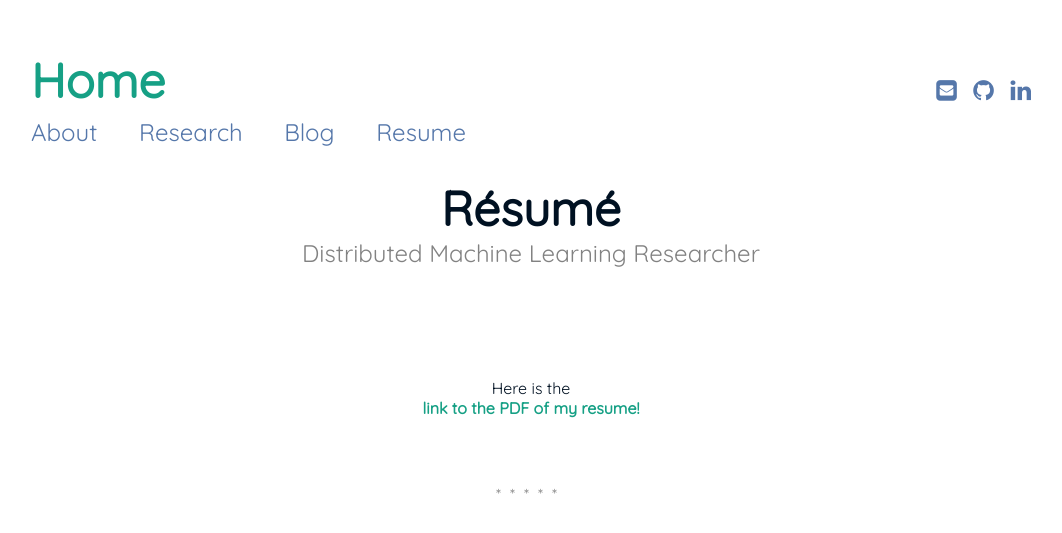
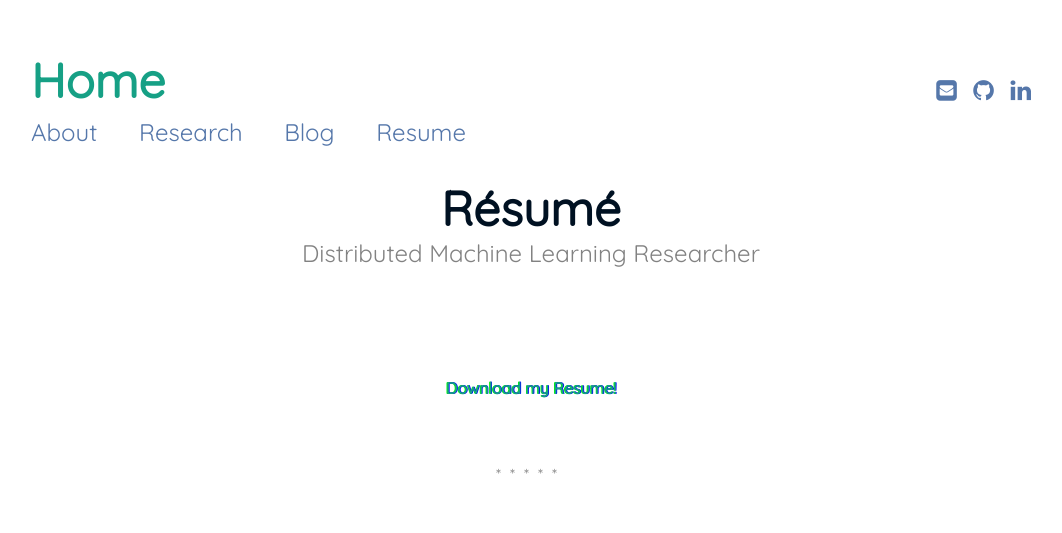
Before and after one commit to sawansinghmahara/sawansinghmahara.github.io, a Jekyll site: the page built from pages/resume.md, in a window 1280 px wide. Shown: the top 533 px of the page, without its empty margins (109-1171 px from the left). Built offline with Jekyll 4.4.1, drawn with Linux system fonts in a browser that asks for light colours.

Commit message:
Added Glitch Effect to Resume download button

```diff
--- a/pages/resume.md
+++ b/pages/resume.md
@@ -5,6 +5,6 @@ subtitle: Distributed Machine Learning Researcher
 ---
 <br>
 <br>
-<center>Here is the </center>
-<center><a href="{{ '/assets/SawanCV.pdf' | prepend: site.baseurl }}"><strong> link to the PDF of my resume! </strong></a> </center>
+<center><a href="{{ '/assets/SawanCV.pdf' | prepend: site.baseurl }}"><strong> Download my Resume! </strong></a> </center>
 <br>
+<script> document.getElementsByTagName('strong')[0].classList.add('glitch'); </script>
```
